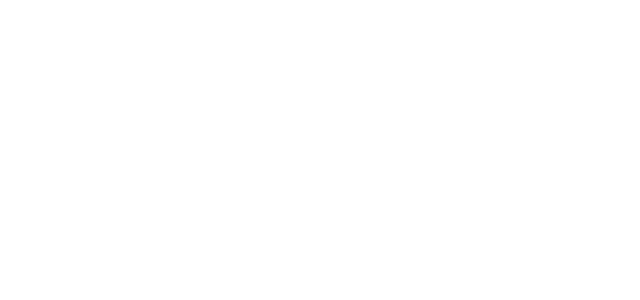
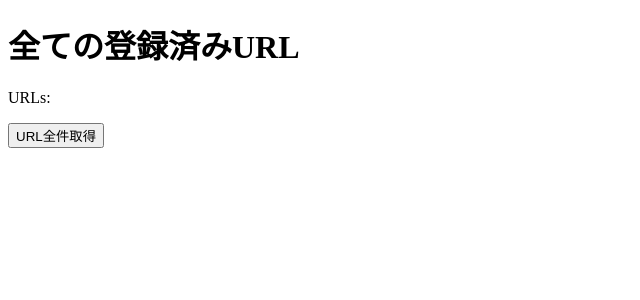
Before and after one commit to yosnak13/short_url_api, a Vue app in the folder frontend/: page /urls in a window 1280 px wide. Before the commit this address had no page. Shown: the top 300 px of the page, without its empty margins (0-640 px from the left). Built offline with nearby package versions, Linux system fonts and the light colour scheme.

Commit message:
urlsの土台の作成

```diff
--- a/frontend/src/router/index.js
+++ b/frontend/src/router/index.js
@@ -1,6 +1,7 @@
 import { createRouter, createWebHistory } from 'vue-router'
 
 import Welcome from '../views/Welcome'
+import Urls from '../views/Urls'
 // import Register_url from '../views/register-url'
 
 const routes = [
@@ -8,6 +9,11 @@
     path: '/',
     name: 'Welcome',
     component: Welcome
+  },
+  {
+    path: '/urls',
+    name: 'Urls',
+    component: Urls
   }
 ]
 
--- /dev/null
+++ b/frontend/src/views/Urls.vue
@@ -0,0 +1,25 @@
+<template>
+  <div>
+    <h1>全ての登録済みURL</h1>
+    <p>URLs:</p>
+    <p>{{ urls }}</p>
+    <button type="submit" @click="fetchUrls()">URL全件取得</button>
+  </div>
+</template>
+<script>
+import axios from 'axios';
+export default {
+  methods: {
+    fetchUrls(){
+      axios
+      .get('http://localhost:3000/urls')
+      .then(response => {
+        this.urls = response.data;
+      })
+      .catch(error => {
+        console.error(error);
+      });
+    }
+  }
+}
+</script>
```
Also changed, not shown: 1 other file (tests, documents, lock files or other folders).
